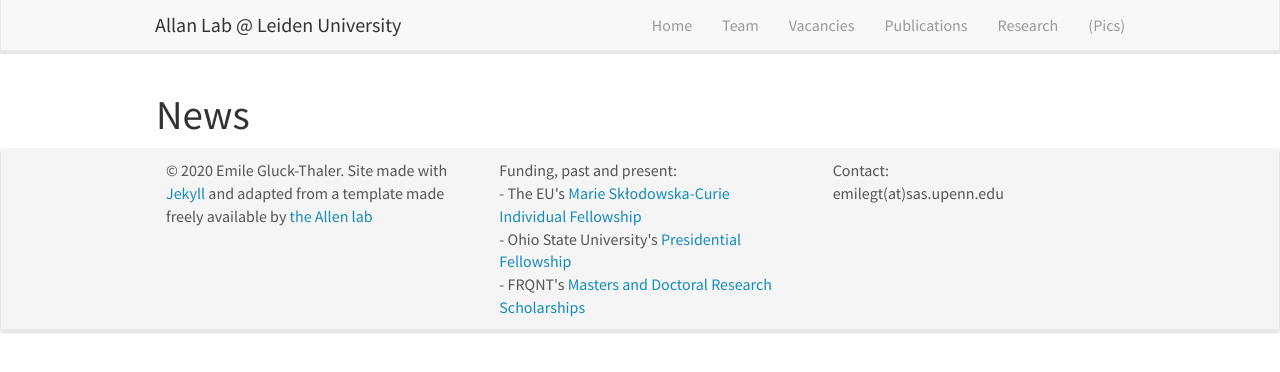
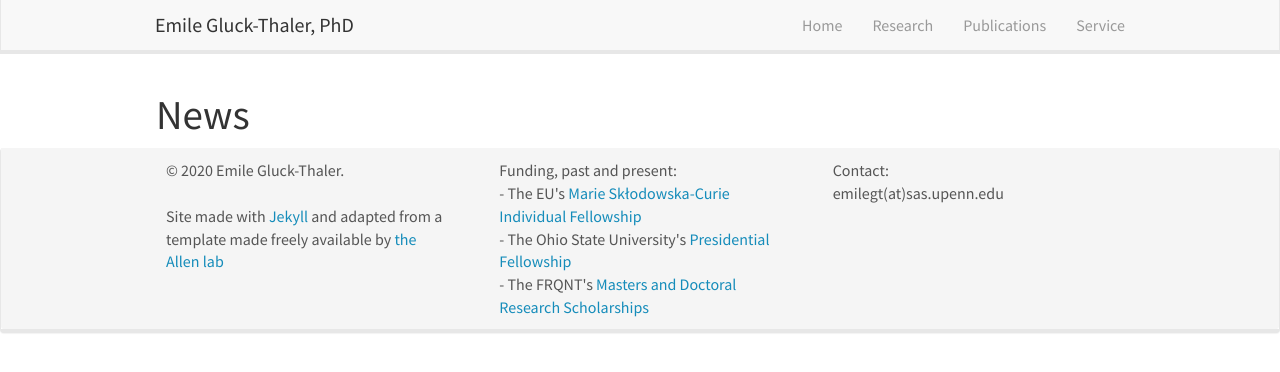
Before and after one commit to guidopuccetti/guidopuccetti.github.io, a Jekyll site: the page built from _pages/allnews.md, in a window 1280 px wide. Shown: the top 372 px of the page. Built offline with Jekyll 4.4.1, drawn with Linux system fonts in a browser that asks for light colours; nearby versions of some CDN libraries.

Commit message:
House cleaning

```diff
--- a/_includes/footer.html
+++ b/_includes/footer.html
@@ -4,7 +4,9 @@
 	  <div class="row">
 		<div class="col-sm-4">
 
-		  <p>&copy 2020 Emile Gluck-Thaler. Site made with <a href="https://jekyllrb.com">Jekyll</a> and adapted from a template made freely available by <a href="http://www.allanlab.org/aboutwebsite.html">the Allen lab</a> </p>
+		  <p>&copy 2020 Emile Gluck-Thaler. <br />
+		  <br />
+		  Site made with <a href="https://jekyllrb.com">Jekyll</a> and adapted from a template made freely available by <a href="http://www.allanlab.org/aboutwebsite.html">the Allen lab</a> </p>
 
 
 		   <p>  </p><p>
@@ -14,8 +16,8 @@
 		<div class="col-sm-4">
 		  Funding, past and present:<br />
 		  - The EU's <a href="https://ec.europa.eu/research/mariecurieactions/actions/individual-fellowships_en">Marie Skłodowska-Curie Individual Fellowship </a> <br />
-		  - Ohio State University's <a href="https://gradsch.osu.edu/pursuing-your-degree/graduate-fellows/presidential-fellowship">Presidential Fellowship</a> <br />
-		  - FRQNT's <a href="http://www.frqnt.gouv.qc.ca/en/bourses-et-subventions/consulter-les-programmes-remplir-une-demande/bourse/programs-of-scholarships-of-2supndsup-and-3suprdsup-cycles-pmx5tfyt1592833344678">Masters and Doctoral Research Scholarships</a> <br />
+		  - The Ohio State University's <a href="https://gradsch.osu.edu/pursuing-your-degree/graduate-fellows/presidential-fellowship">Presidential Fellowship</a> <br />
+		  - The FRQNT's <a href="http://www.frqnt.gouv.qc.ca/en/bourses-et-subventions/consulter-les-programmes-remplir-une-demande/bourse/programs-of-scholarships-of-2supndsup-and-3suprdsup-cycles-pmx5tfyt1592833344678">Masters and Doctoral Research Scholarships</a> <br />
 		</div>
 		<div class="col-sm-4">
 		  Contact:<br />
--- a/_includes/header.html
+++ b/_includes/header.html
@@ -8,16 +8,14 @@
 		<span class="icon-bar"></span>
 	  </button>
 
-    <a class="navbar-brand" href="{{ site.url }}{{ site.baseurl }}/">Allan Lab @ Leiden University</a>
+    <a class="navbar-brand" href="{{ site.url }}{{ site.baseurl }}/">Emile Gluck-Thaler, PhD</a>
 	</div>
 	<div class="collapse navbar-collapse" id="navbar-collapse-1">
 	  <ul class="nav navbar-nav navbar-right">
 		<li><a href="{{ site.url }}{{ site.baseurl }}/">Home</a></li>
-		<li><a href="{{ site.url }}{{ site.baseurl }}/team">Team</a></li>
-		<li><a href="{{ site.url }}{{ site.baseurl }}/vacancies">Vacancies</a></li>
+		<li><a href="{{ site.url }}{{ site.baseurl }}/research">Research</a></li>
 		<li><a href="{{ site.url }}{{ site.baseurl }}/publications">Publications</a></li>
-		<li><a href="{{ site.url }}{{ site.baseurl }}/research">Research</a></li>
-		<li><a href="{{ site.url }}{{ site.baseurl }}/pictures">(Pics)</a></li>
+		<li><a href="{{ site.url }}{{ site.baseurl }}/service">Service</a></li>
 	  </ul>
 	</div>
   </div>
--- a/_layouts/homelay.html
+++ b/_layouts/homelay.html
@@ -3,7 +3,7 @@ layout: default
 ---
 
   <div id="homeid" class="col-sm-8">
-        <h1>Welcome to the Allan Lab</h1>
+        <h1>(Actively under construction)</h1>
 
 	{{ content }}
   </div>
```
Also changed, not shown: _pages/home.md (+5 -61 lines).
